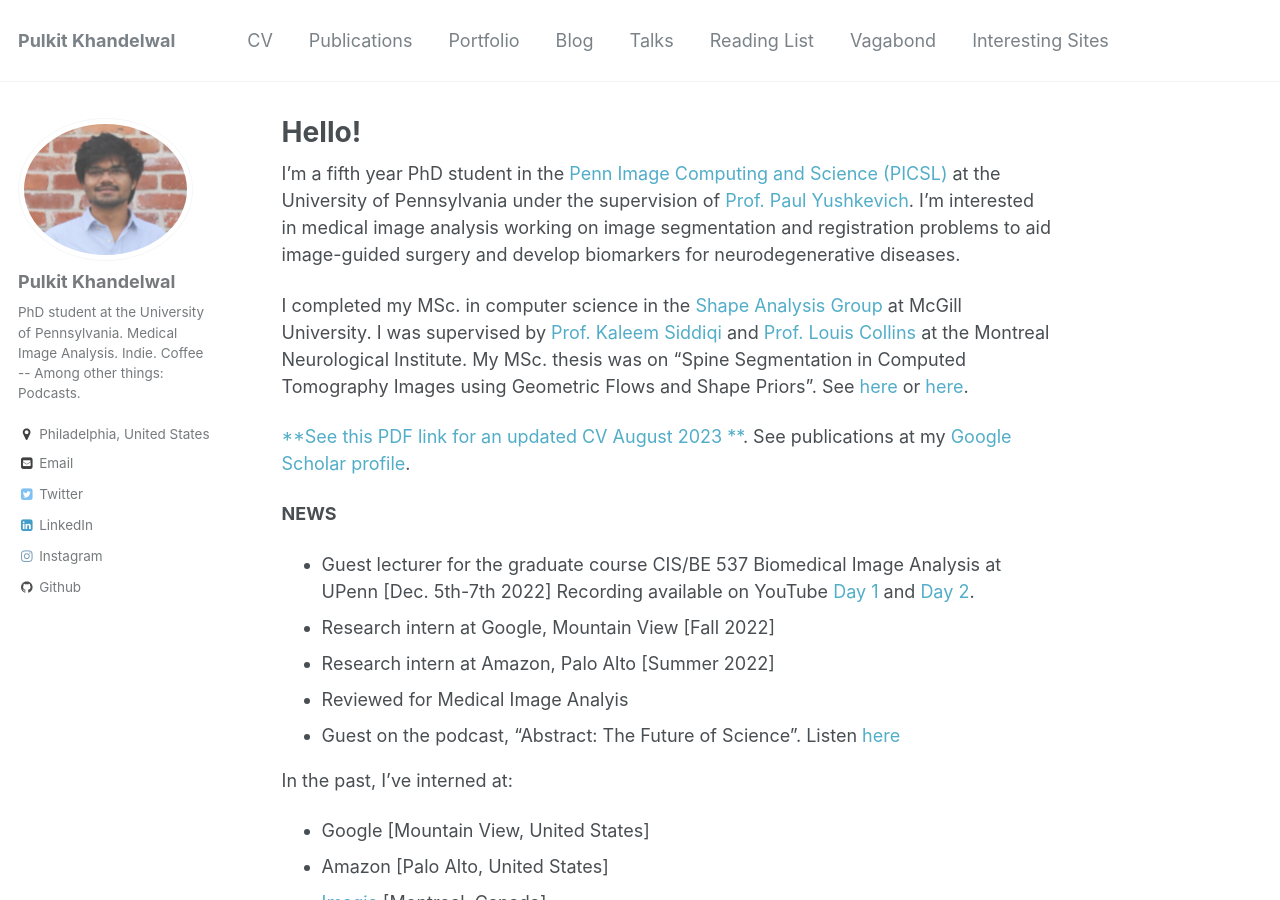
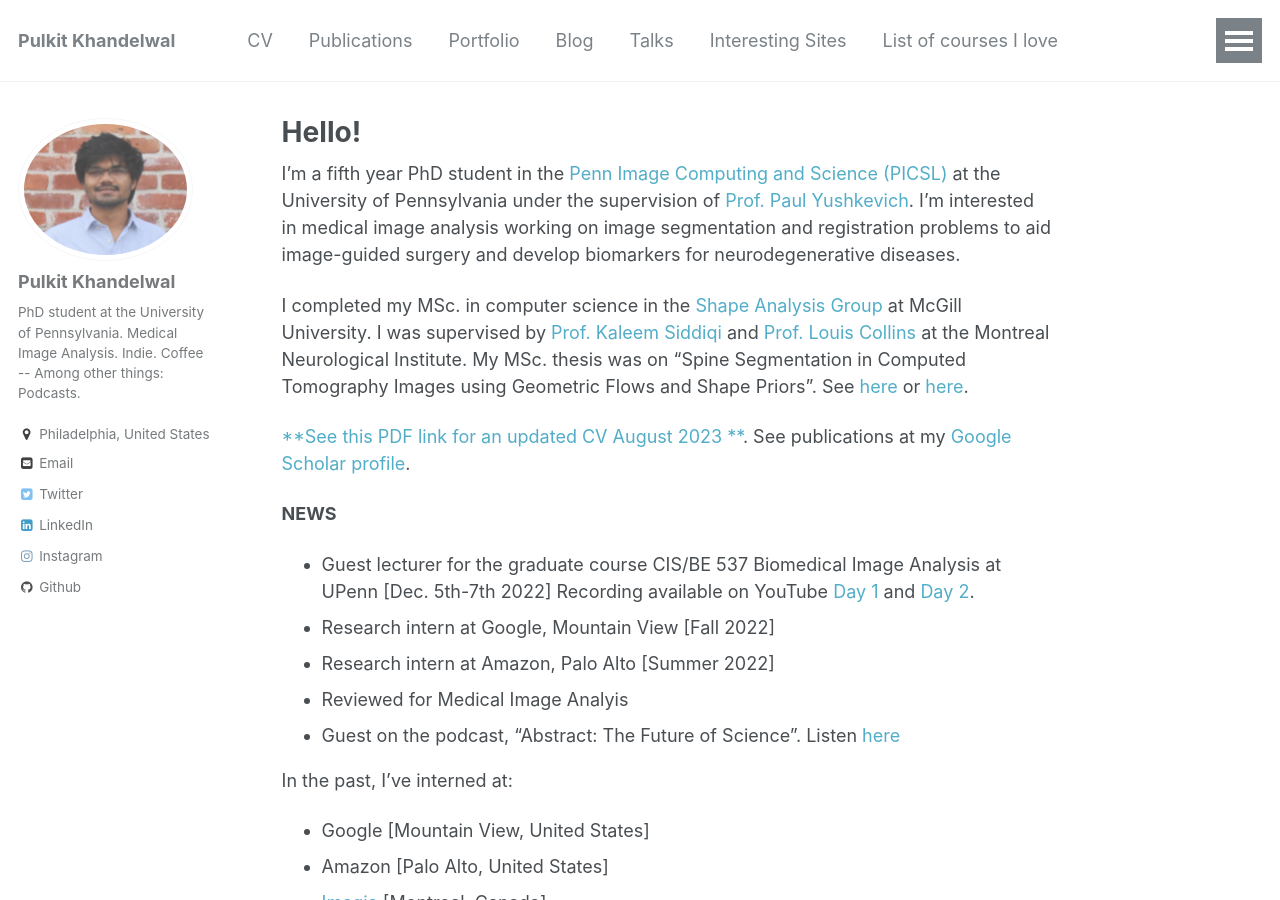
Before and after one commit to Pulkit-Khandelwal/pulkit-khandelwal.github.io, a Jekyll site: the page built from _pages/about.md, in a window 1280 px wide and 900 px high. Built offline with Jekyll 4.4.1, drawn with Linux system fonts in a browser that asks for light colours.

Commit message:
Update navigation.yml

```diff
--- a/_data/navigation.yml
+++ b/_data/navigation.yml
@@ -15,11 +15,14 @@
   - title: "Talks"
     url: /talks/
 
+  - title: "Interesting Sites"
+    url: /websites/
+
+  - title: "List of courses I love"
+    url: /websites/
+
   - title: "Reading List"
     url: /reading-list/
 
   - title: "Vagabond"
     url: /vagabond/
-
-  - title: "Interesting Sites"
-    url: /websites/
```
